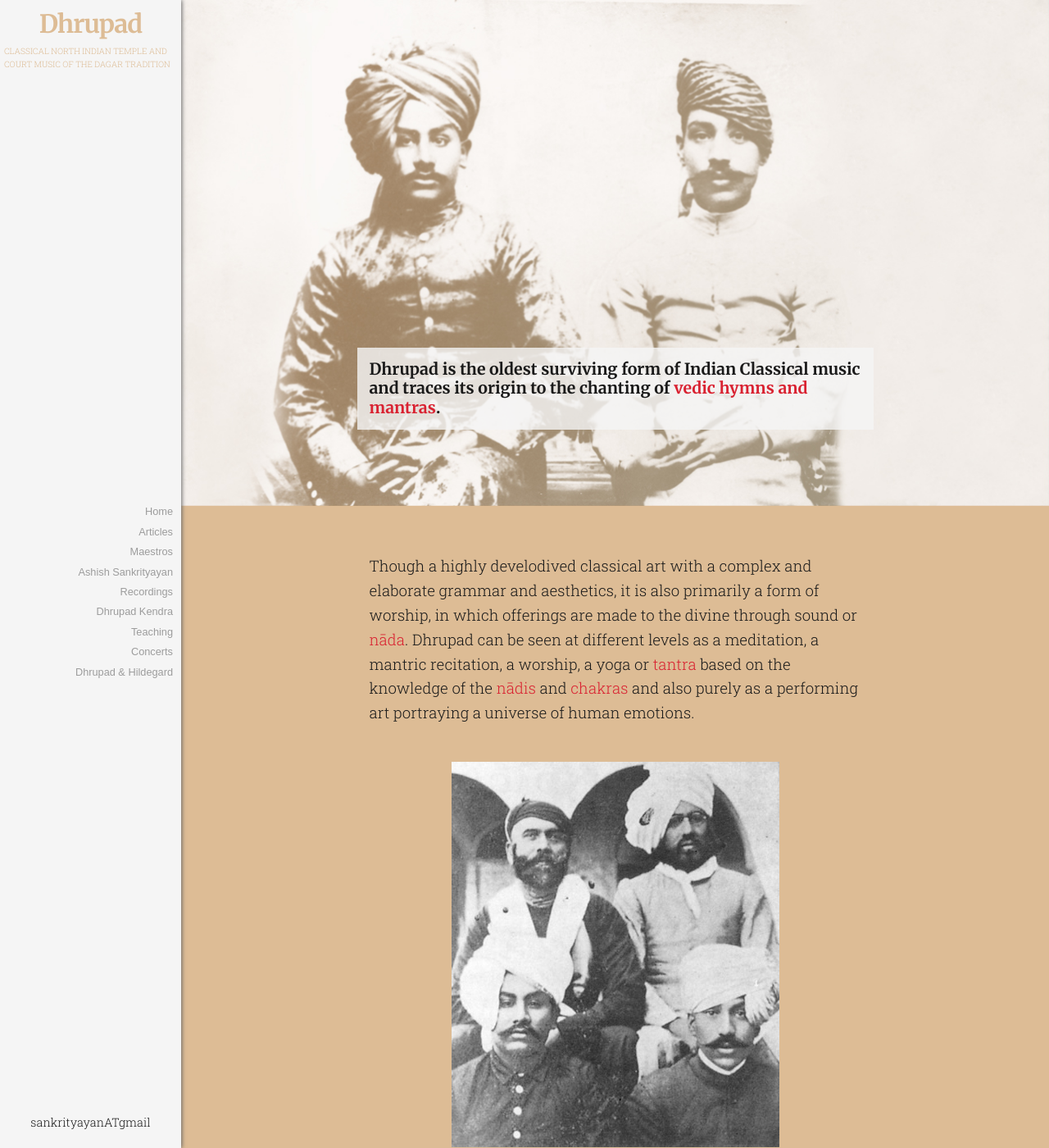
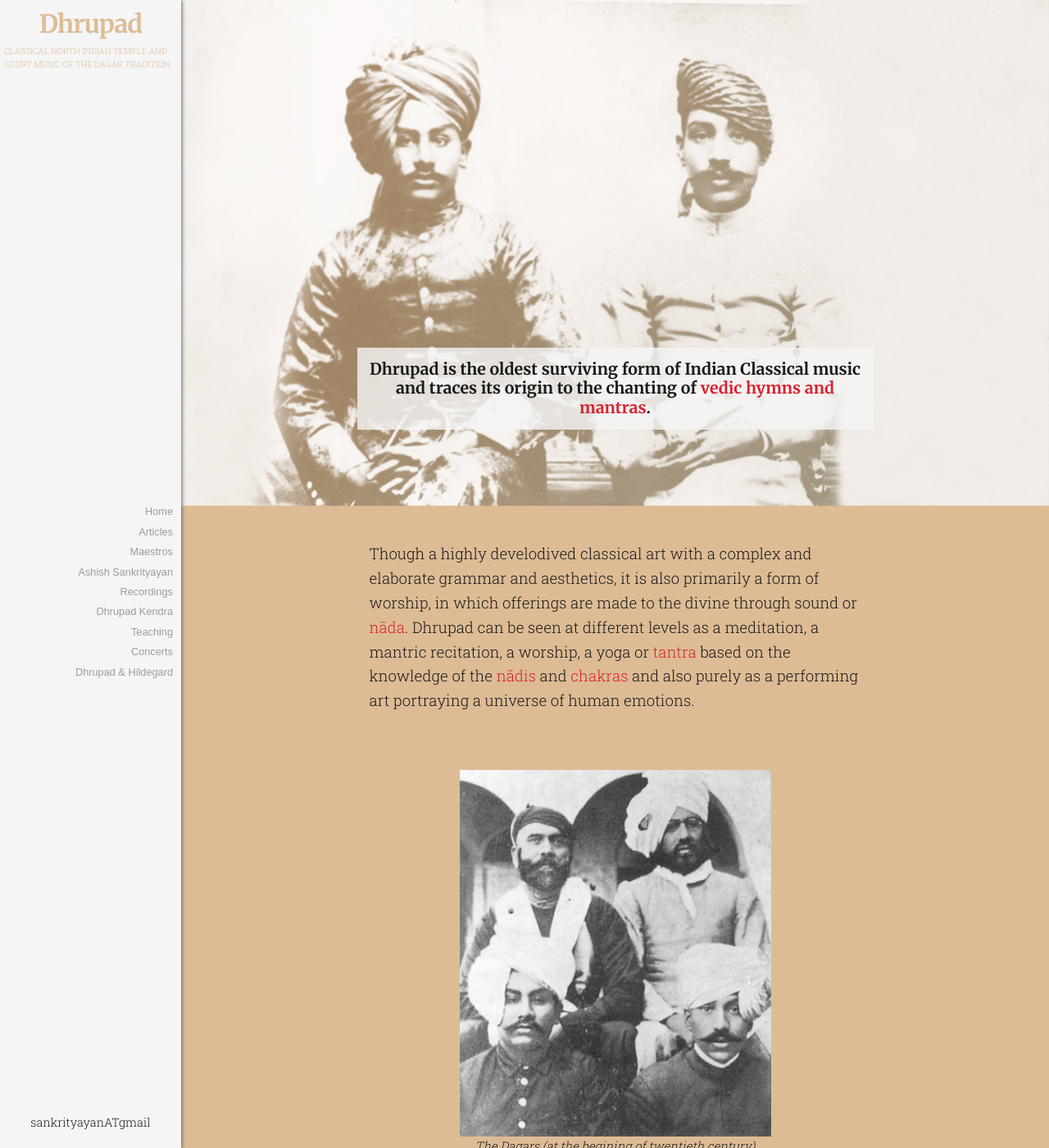
Before and after one commit to sama66/q2, a Jekyll site: the page built from index.html, in a window 1280 px wide and 1400 px high. Shown: the whole window at 82% size. Built offline with Jekyll 4.4.1, drawn with Linux system fonts in a browser that asks for light colours.

Commit message:
front page no calc

```diff
--- a/_includes/frontpage.html
+++ b/_includes/frontpage.html
@@ -6,22 +6,23 @@
 <!-- <figcaption>Nasiruddin and Ziauddin</figcaption> -->
 
 <div class="small-width">
-  <p>Though a highly develodived classical art with a complex and elaborate grammar and aesthetics, it is also primarily a form of worship, in which offerings are made to the divine through sound or <a href="https://en.wikipedia.org/wiki/N%C4%81da_yoga" target="_blank">nāda</a>. Dhrupad can be seen at different levels as a meditation, a mantric recitation, a worship, a yoga or <a href="https://en.wikipedia.org/wiki/Tantra" target="_blank">tantra</a> based on the knowledge of the <a href="https://en.wikipedia.org/wiki/Nadi_(yoga)" target="_blank">nādis</a> and <a href="https://en.wikipedia.org/wiki/Chakra">chakras</a> and also purely as a performing art portraying a universe of human emotions.</p>
+  <p>Though a highly develodived classical art with a complex and elaborate grammar and aesthetics, it is also primarily a form of worship, in which offerings are made to the divine through sound or <a href="https://en.wikipedia.org/wiki/N%C4%81da_yoga" target="_blank">nāda</a>. Dhrupad can be seen at different levels as a meditation, a mantric recitation, a worship, a yoga or <a href="https://en.wikipedia.org/wiki/Tantra" target="_blank">tantra</a> based on the knowledge of the <a href="https://en.wikipedia.org/wiki/Nadi_(yoga)" target="_blank">nādis</a> and <a href="https://en.wikipedia.org/wiki/Chakra">chakras</a> and also purely as a performing art portraying a universe of human emotions.</p></div>
 
-<figure>
-    <img class="single" src="{{ site.baseurl }}/img/Dagars.jpg"><figcaption>The Dagars (at the begining of twentieth century)</figcaption>
+<div class="fig">
+    <div class="single"><img src="{{ site.baseurl }}/img/Dagars.jpg"><figcaption>The Dagars (at the begining of twentieth century)</figcaption></div>
 
-</figure>
+</div>
+<div class="small-width">
+  <p>Dhrupad is a vocal tradition based on the practice of nāda yoga, and is also performed on instruments like the <a href="https://en.wikipedia.org/wiki/Rudra_veena" target="_blank">Rudra Veena</a> and the Sursringār. For the past five centuries Dhrupad has thrived primarily under the patronage of Mughal and Rajput kings. The picture above shows Dhrupad singers Zākiruddin Khan, Allābande Khān, Ziauddin Khan and Nasiruddin Khān (clockwise from top left) the foremost Dhrupad singers in the beginning of the twentieth century. The descendants of Zakiruddin Khan and Allabande Khan adopted the name of the genre – the Ḍāgar Bānī of Dhrupad – as their family name and acquired renown as the Dagar brothers.</p>
+</div>
 
-<p>Dhrupad is a vocal tradition based on the practice of nāda yoga, and is also performed on instruments like the <a href="https://en.wikipedia.org/wiki/Rudra_veena" target="_blank">Rudra Veena</a> and the Sursringār. For the past five centuries Dhrupad has thrived primarily under the patronage of Mughal and Rajput kings. The picture above shows Dhrupad singers Zākiruddin Khan, Allābande Khān, Ziauddin Khan and Nasiruddin Khān (clockwise from top left) the foremost Dhrupad singers in the beginning of the twentieth century. The descendants of Zakiruddin Khan and Allabande Khan adopted the name of the genre – the Ḍāgar Bānī of Dhrupad – as their family name and acquired renown as the Dagar brothers.</p></div>
-
-<figure>
+<div class="fig">
   <div class="imagebox">
       <div class="flex-images"><a href="{{ site.baseurl }}/maestros/2016/05/01/zakiruddin-khan-dagar/"><img src='{{ site.baseurl }}/img/small/zakiruddin-small.jpg'></a><figcaption>Zakiruddin</figcaption></div>
       <div class="flex-images"><a href="{{ site.baseurl }}/maestros/2016/05/01/baba-behram-khan/"><img src='{{ site.baseurl }}/img/small/behram-khan-small.jpg'></a><figcaption>Behramkhan</figcaption></div>
       <div class="flex-images"><a href="{{ site.baseurl }}/maestros/2016/05/01/allabande-khan-dagar/"><img src='{{ site.baseurl }}/img/small/allabande-small.jpg'></a><figcaption>Allabande</figcaption></div>
   </div>
-</figure>
+</div>
 
 <div class="small-width">
   <p>They kept this art alive in the difficult period after 1947 when it lost the patronage of the royal courts. Zakiruddin and Allabande Khan were brothers and disciples of their grand-uncle Baba Behram Khan, and served respectively in the royal courts of Udaipur and Alwar. They were the foremost Dhrupad singers of their times (late nineteenth and early twentieth century) and were greatly respected for their singing and erudition. Their performances are still remembered with awe and reverence. Please see more details about Zakiruddin and Allabande and their descendants the Dagar Brothers here. </p>
@@ -37,11 +38,11 @@
   <p>The Tālas or cycles of beats commonly used are Choutāla (12 beats), Dhamāra (14 beats), Jhaptāla (10beats), Sūltāla (10beats),Tīvrā (7 beats). In the videos on this page can be heard examples of Chowtal and Dhamar. Dhrupad portrays a vast range of human emotions: serenity, compassion, sensuality, pathos, strangeness, anger and heroism and subtle shades of them all. In Dhrupad of the Dagar tradition the notes are not treated as fixed points, but as fluid entities with infinite microtonal shades.The music is deeply spiritual and meditative. The Dagar style of Dhrupad is defined by 52 musical concepts or Arkaans (12 basic alankaras and 40 more). These include concepts like Udātta, Anudātta, Svarita, Sapta Gupta, Sapta Prakata, Sakārīetc. which have all but disappeared from Indian classical music and even from Dhrupad . In the various audio/video files on this site can be heard all these concepts as they are used in practice in Dhrupad performance.</p>
 </div>
 
-<figure>
+<div class="fig">
   <div class="imagebox">
     <iframe src="https://www.youtube.com/embed/E4l_J877tdk?rel=0&amp;controls=0&amp;showinfo=0" frameborder="0" allowfullscreen></iframe>
   </div>
-</figure>
+</div>
 
 <div class="two-box">
   <div class="red">
--- a/_sass/_frontpage.scss
+++ b/_sass/_frontpage.scss
@@ -3,38 +3,38 @@
   background: url(" http://sama66.github.io/q2/img/nasiruddin-ziauddin.jpg" );
   background-size:100%;
   background-repeat: no-repeat;
-  display: flex;
-  justify-content:center;
-  align-items: flex-end;
+  display: block;
+  margin-bottom: $spacing-unit;
 
   .splash {
     padding-top: 40%;
     padding-bottom: 10%;
   }
-  @-moz-document domain(sama66.github.io){
-    .splash {
-    padding-top: 400px;
-    padding-bottom: 100px;
-  }
-  }
+  // @-moz-document domain(sama66.github.io){
+  //   .splash {
+  //   padding-top: 400px;
+  //   padding-bottom: 100px;
+  // }
+  // }
 
   h1 {
     max-width: 600px;
     line-height: 1.2;
     font-size: 115%;
-//    background: rgba(221, 188, 149, 0.8);
     background: rgba(245, 245, 245, 0.8);
     padding: 15px;
+    text-align: center;
+    margin: 0 auto;
   }
 }
 .small-width {
-  margin: 0 auto $spacing-unit;
+  margin: 0 auto;
   max-width: 600px;
   font-size: 110%;
-  padding: $spacing-unit;
+  margin-bottom: $spacing-unit*2;
 
   p {
-    padding-bottom: $spacing-unit;
+    padding-bottom: 10px;
   }
 
   .author {
@@ -51,6 +51,7 @@
 }
 .two-box {
   display: flex;
+  margin-bottom: $spacing-unit*2;
 
   p, li {
     font-size: 90%;
@@ -80,12 +81,16 @@
     padding: 0 8px;
   }
 }
-figure {
+.fig {
+  padding: 0 0 $spacing-unit;
+
   .single {
+    max-width: 380px;
     margin: 0 auto;
   }
   .imagebox {
     margin: 0 auto;
+    margin-bottom: $spacing-unit*2;
     display: flex;
     justify-content: space-around;
     max-width: 800px;
@@ -97,7 +102,7 @@
 }
 .button {
   display: block;
-  margin: 50px auto;
+  margin: 40px auto 60px;
   width: 200px;
   text-align: center;
   padding: 3px 5px;
```
Also changed, not shown: _posts/2016-05-02-fundamental-concepts-of-dhrupad.markdown (+1 -1 lines).
